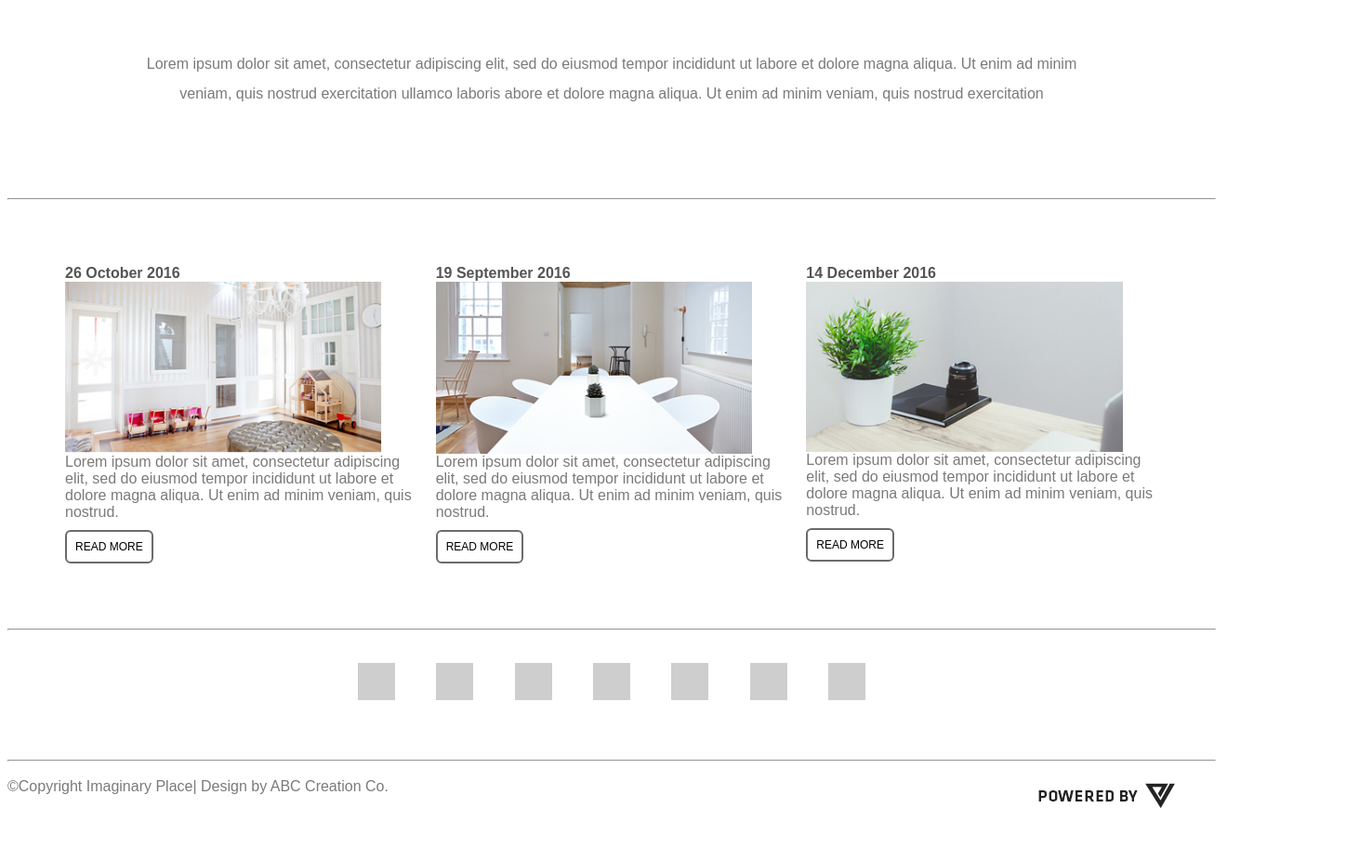
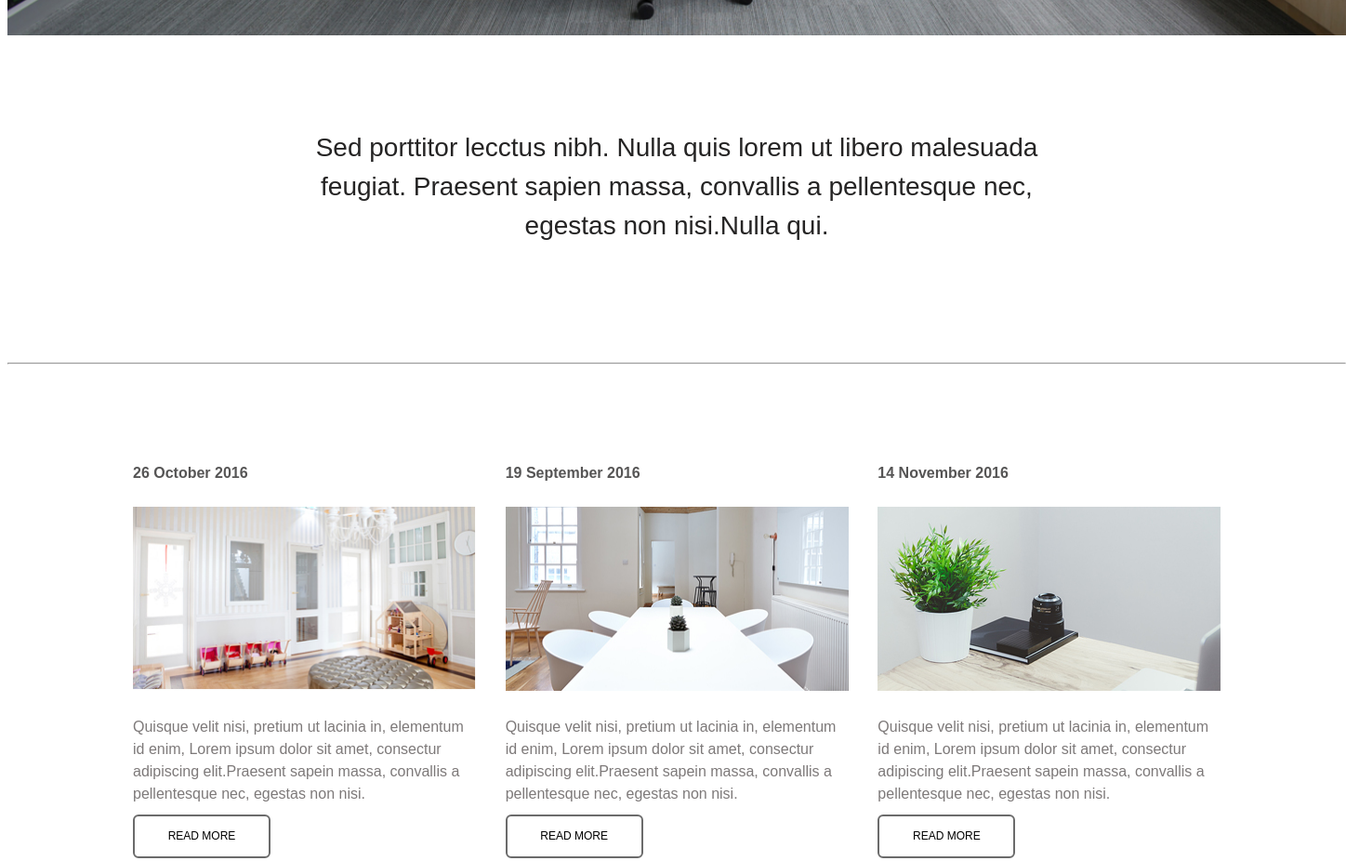
Before and after one commit to Instantum/PageVamp1, a plain HTML site: page index.html in a window 1280 px wide. Shown: the part 840-1766 px from the top of the page at 93% size, 1448 px wide, since content can reach past the window. Before the commit the page ends 1721 px from the top, so only its background shows below. Drawn offline with Linux system fonts and the light colour scheme; grey boxes are pictures that could not be loaded.

Commit message:
FirstCommit

```diff
--- a/index.html
+++ b/index.html
@@ -5,7 +5,7 @@
 	<body>
 		<div class="body-wrapper">
 			<div class="header">
-				<span class="company-name">IMAGINARY PLACE</span>
+				<span class="company-name"><b>IMAGINARY PLACE</b></span>
 				<div class="nav-bar">
 					<ul>
 						<li><a href="#">HOME</a></li>
@@ -28,31 +28,36 @@
 				</div>
 			</div>
 			<div class="carousel">
-				<img src="./1.png" width="100%" length="auto" />
+				<img src="./1.png" width="100%" length="745px" />
 			</div>
 			<div class="information">
-				Lorem ipsum dolor sit amet, consectetur adipiscing elit, sed do eiusmod tempor incididunt ut labore et dolore magna aliqua. Ut enim ad minim veniam, quis nostrud exercitation ullamco laboris abore et dolore magna aliqua. Ut enim ad minim veniam, quis nostrud exercitation
+				<span>
+					Sed porttitor lecctus nibh. Nulla quis lorem ut libero malesuada feugiat. Praesent sapien massa, convallis a pellentesque nec, egestas non nisi.Nulla qui.
+				</span>
 			</div>
 			<hr />
-			<div class="Articles">
+			<div class="articles">
 				<div class="article">
 					<b style="color: #565555;">26 October 2016</b>
-					<img src="./2.png" width="90%" length="auto" />
-					Lorem ipsum dolor sit amet, consectetur adipiscing elit, sed do eiusmod tempor incididunt ut labore et dolore magna aliqua. Ut enim ad minim veniam, quis nostrud.
+					<img src="./2.png" width="369px" height="198px" />
+					<span style="line-height:24px; font-size:16px;">
+					Quisque velit nisi, pretium ut lacinia in, elementum id enim, Lorem ipsum dolor sit amet, consectur adipiscing elit.Praesent sapein massa, convallis a pellentesque nec, egestas non nisi.</span>
 
 					<div class="read-more">READ MORE</div>
 				</div>
 				<div class="article">
 					<b style="color: #565555;">19 September 2016</b>
-					<img src="./3.png" width="90%" length="auto" />
-					Lorem ipsum dolor sit amet, consectetur adipiscing elit, sed do eiusmod tempor incididunt ut labore et dolore magna aliqua. Ut enim ad minim veniam, quis nostrud.
+					<img src="./3.png" width="369px" height="198px" />
+					<span style="line-height:24px; font-size:16px;">
+					Quisque velit nisi, pretium ut lacinia in, elementum id enim, Lorem ipsum dolor sit amet, consectur adipiscing elit.Praesent sapein massa, convallis a pellentesque nec, egestas non nisi.</span>
 
 					<div class="read-more">READ MORE</div>
 				</div>
 				<div class="article">
-					<b style="color: #565555;">14 December 2016</b>
-					<img src="./4.png" width="90%" length="auto" />
-					Lorem ipsum dolor sit amet, consectetur adipiscing elit, sed do eiusmod tempor incididunt ut labore et dolore magna aliqua. Ut enim ad minim veniam, quis nostrud.
+					<b style="color: #565555;">14 November 2016</b>
+					<img src="./4.png" width="369px" height="198px" />
+					<span style="line-height:24px; font-size:16px;">
+					Quisque velit nisi, pretium ut lacinia in, elementum id enim, Lorem ipsum dolor sit amet, consectur adipiscing elit.Praesent sapein massa, convallis a pellentesque nec, egestas non nisi.</span>
 
 					<div class="read-more">READ MORE</div>
 				</div>
--- a/style.css
+++ b/style.css
@@ -4,24 +4,28 @@ body{
 }
 .body-wrapper{
 	margin: auto;
-	width: 1300px;
+	width: 1440px;
 }
 .header{
 	position: sticky;
     top: 0px;
     display: grid;
-    padding: 15px 38px 25px;
     background-color: white;
+    height: 75px;
 }
 .company-name{
-	font-size: 18px;
+	position: relative;
+	top: -6px;
+	font-size: 17px;
 	color: black;
-	font-weight: 600;
+	margin-left: 76px;
+	margin-top: 40px;
 }
 .nav-bar{
 	position: absolute;
-	right:72px;
-	font-size: 14px;
+	right:285px;
+	font-size: 12px;
+	top:25px;
 }
 .nav-bar ul{
 	list-style-type: none;
@@ -31,12 +35,15 @@ body{
 }
 .nav-bar a{
 	text-decoration: none;
-	padding: 5px;
+	margin-right: 22px;
 	color: #7d7979;
 }
 .nav-bar a:hover, .dropbtn:hover{
 	color: black;
     font-weight: bold;
+}
+.dropbtn{
+	margin-right: 22px;
 }
 .dropdown {
     position: relative;
@@ -65,32 +72,49 @@ body{
     display: block;
 }
 .information{
-	width: 80%;
-	padding: 50px;
+	width: 862px;
+	height: 244px;
+	padding-top: 100px;
 	text-align: center;
-	margin: 57px auto 46px auto;
-    line-height: 2;
+    line-height: 1.5;
+    margin:auto;
+    font-size: 28px;
+    color: #252424;
 }
 .articles{
+	height:500px;
 	display: grid;
 	grid-template-columns: auto auto auto;
-	grid-column-gap: 20px;
-	padding: 62px;
+	grid-column-gap: 30px;
+	padding-left: 135px;
+	padding-top: 100px;
+	padding-right: 133px;
+}
+.article{
+	height: 420px;
+	width:369px;
+}
+.article img{
+	margin-top: 27px;
+	margin-bottom: 27px;
 }
 .read-more{
-	padding: 9px;
 	border: 2px solid #6b6b6b;
 	border-radius: 6px;
-	width: max-content;
+	width: 144px;
+	height:43px;
 	font-size: 12px;
     margin-top: 10px;
     color: black;
+    line-height:43px;
+    text-align: center;
 }
 .read-more:hover{
 	border: 2px solid #2becdc;
 	color: #2becdc;
 }
 .copyright{
+	height:125px;
 	position: relative;
 	display: flex;
 }
@@ -99,6 +123,7 @@ body{
 	right:30px;
 }
 .social{
+	height:100px;
 	margin: 15px auto 40px auto;
 	text-align: center;
 }
```
